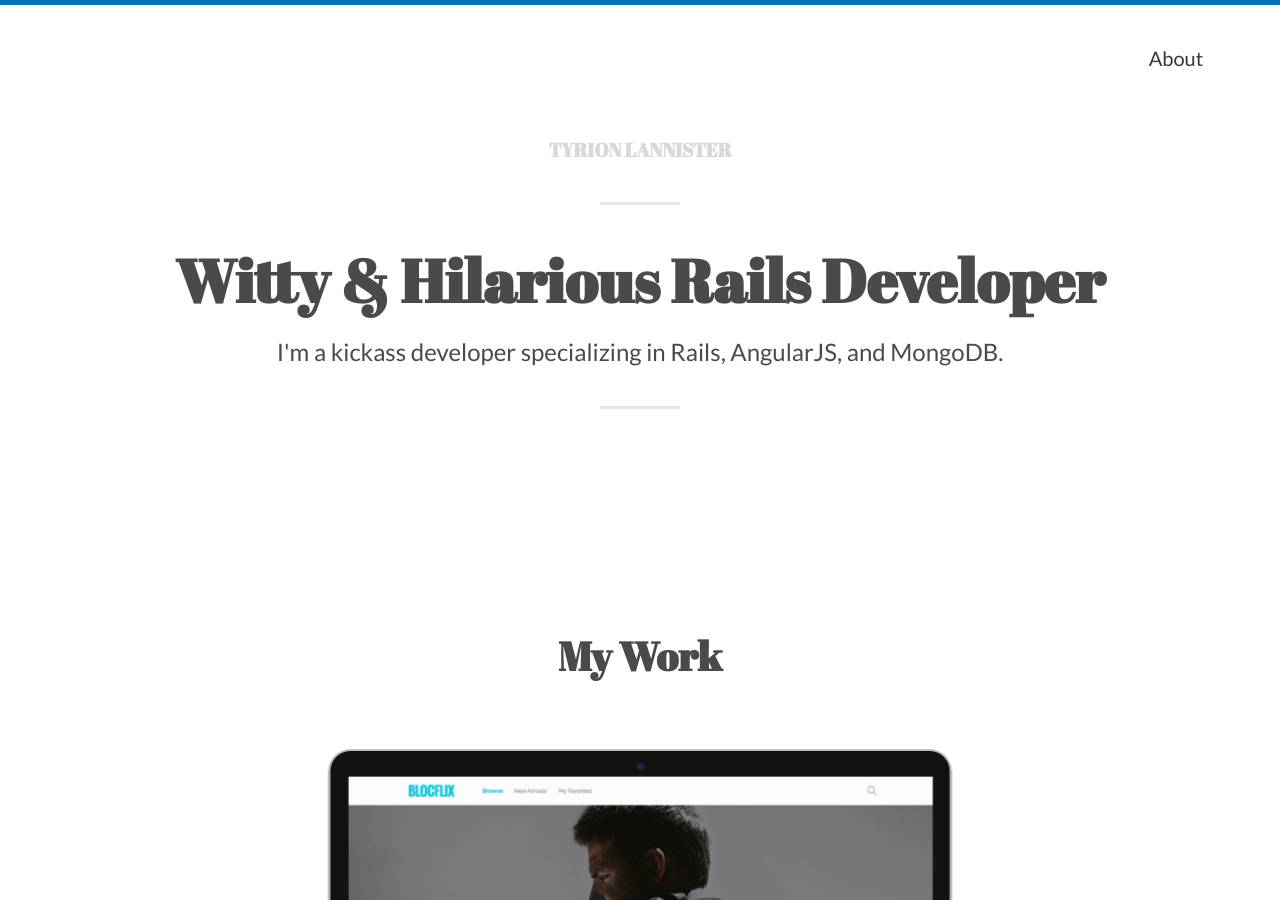
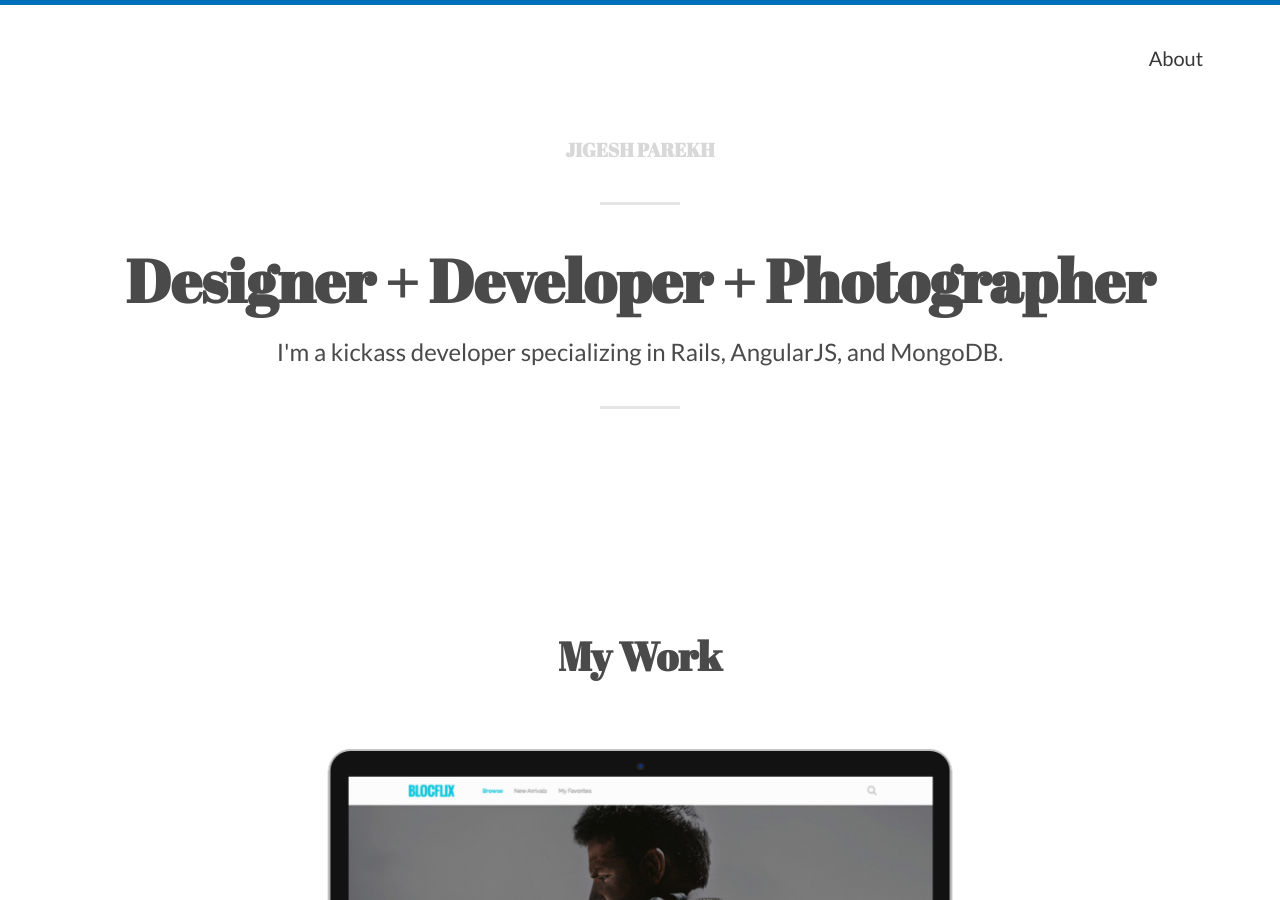
Before and after one commit to Bloc/portfolio-kami, a Jekyll site: the page built from index.html, in a window 1280 px wide and 900 px high. Built offline with Jekyll 4.4.1, drawn with Linux system fonts in a browser that asks for light colours; nearby versions of some CDN libraries; the list of posts is cut into pages by our own code; some of the changed text lies outside the part shown.

```diff
--- a/_config.yml
+++ b/_config.yml
@@ -5,16 +5,16 @@ url: "http://www.your-domain.com" # the base hostname & protocol for your site
 # THEME-SPECIFIC CONFIGURATION
 theme_settings:
   # Meta
-  title: Tyrion Lannister # Your name will go here
-  description: "A personal portfolio and blog website" # used by search engines
+  title: Jigesh Parekh # Your name will go here
+  description: "Personal Portfolio" # used by search engines
 
   # Header and footer text
   header_text: >
-     <h1>Witty & Hilarious Rails Developer</h1>
+     <h1>Designer + Developer + Photographer</h1>
      <p>I'm a kickass developer specializing in Rails, AngularJS, and MongoDB.</p>
   header_text_feature_image:
   footer_text: >
-   Powered by <a href="http://jekyllrb.com">Jekyll</a> and made with love.
+   Powered by Coffee and Deep House Music.
 
   # Icons
   rss: false
```
